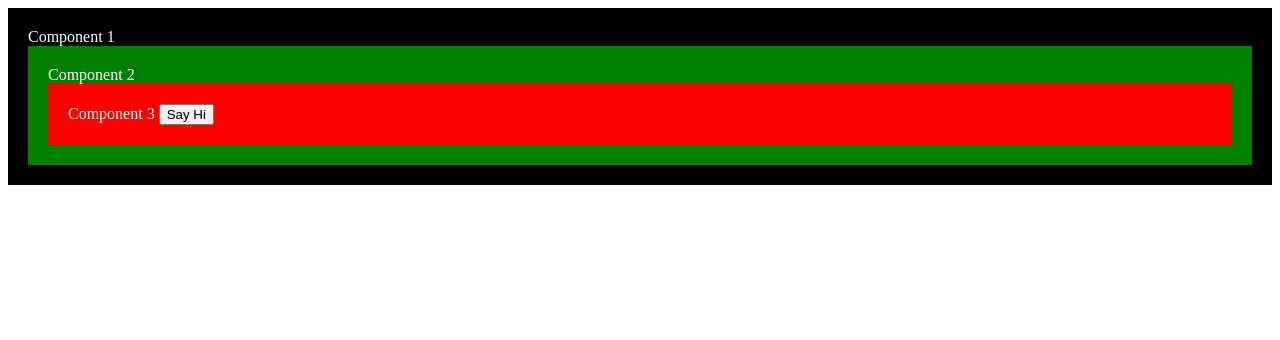
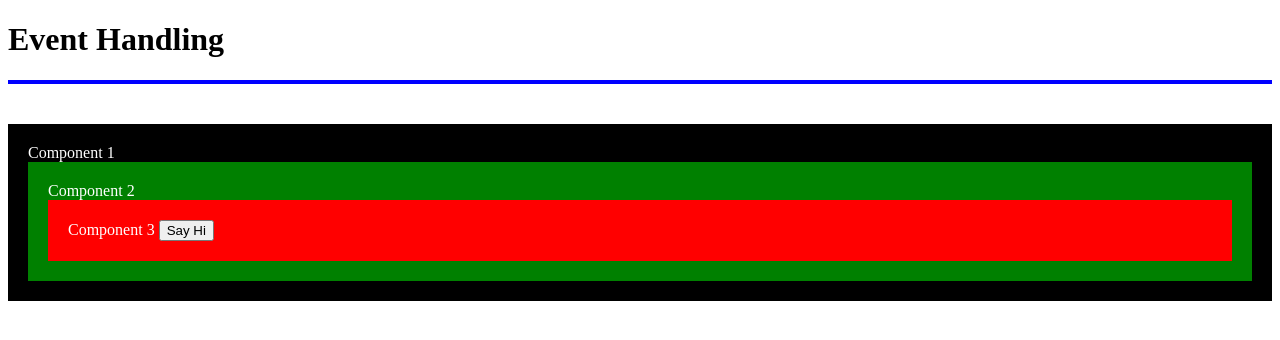
Before and after one commit to varunbehere/JS, a plain HTML site: page 06_Events/one.html in a window 1280 px wide. Drawn offline with Linux system fonts and the light colour scheme.

Commit message:
modified file (Event Propogation)

```diff
--- a/06_Events/one.html
+++ b/06_Events/one.html
@@ -6,7 +6,8 @@
     <title>Event handling</title>
 </head>
 <body>
-
+    <h1>Event Handling</h1>
+    <hr style = "border: 2px solid blue; margin-bottom: 40px;"/>
     <div style="background-color: black;padding: 20px; color: white;">
         Component 1
         <div style="background-color: green;padding: 20px;">
```
